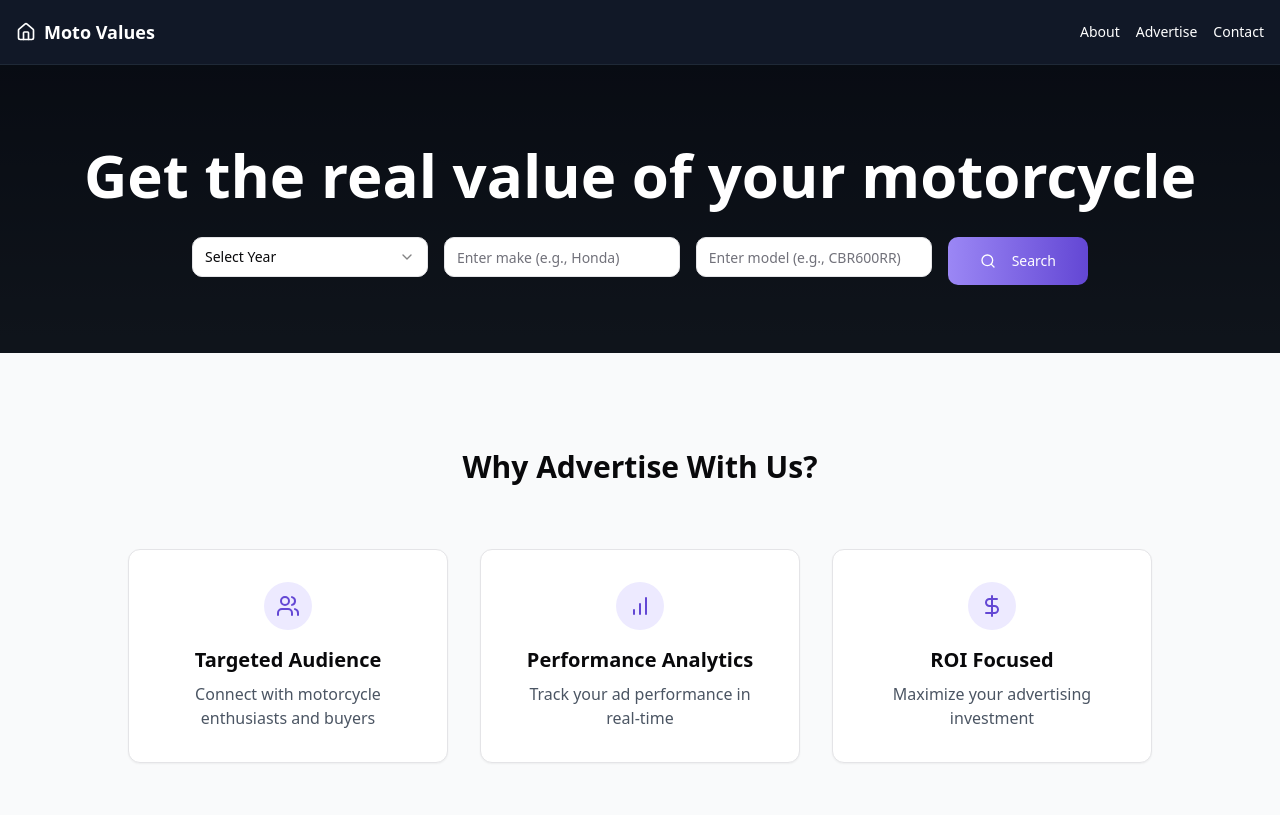
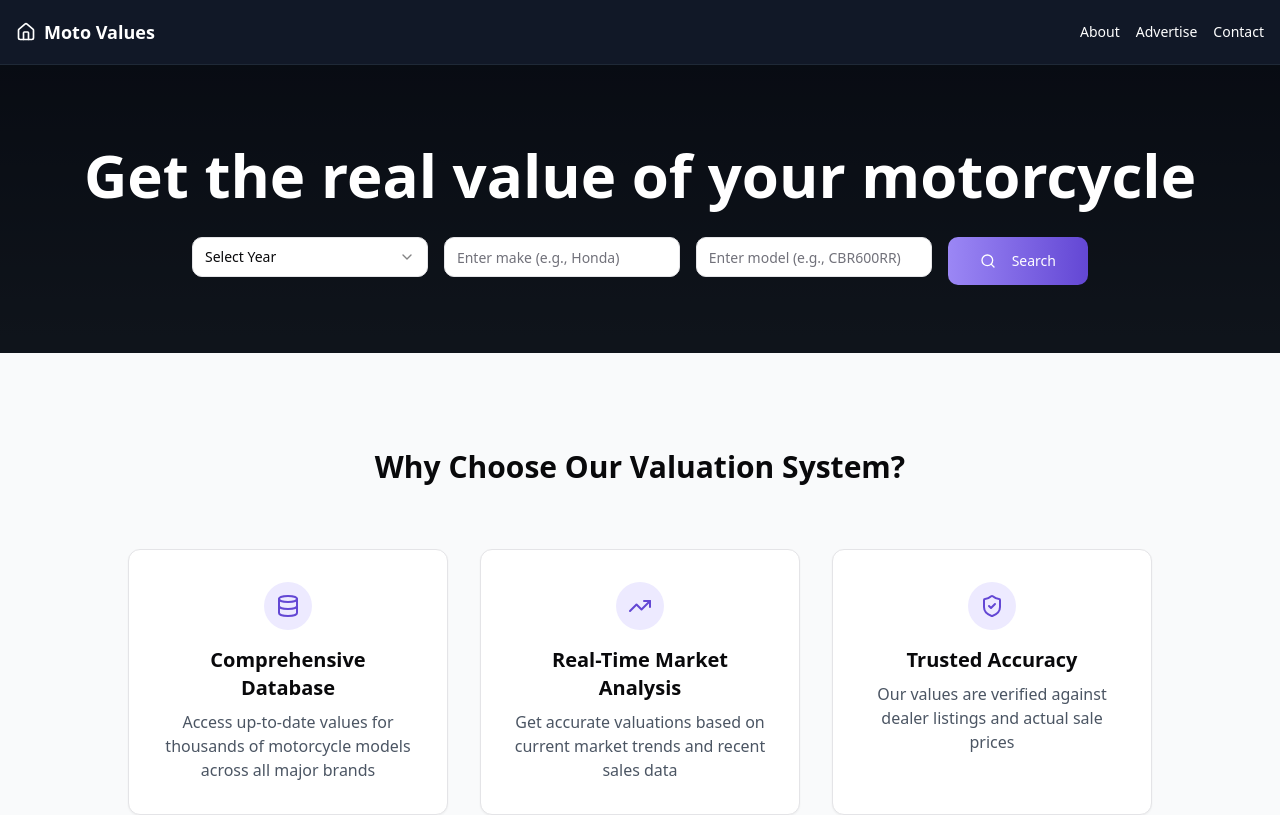
Before and after one commit to directconnected/rider-basecamp, a React (Vite) app: page / in a window 1280 px wide. Shown: the top 815 px of the page. Built offline with nearby package versions, Linux system fonts and the light colour scheme.

Commit message:
Update homepage advertising section
Update the "Why advertise with us?" section on the homepage to instead feature key features of the motorcycle valuation system.

```diff
--- a/src/pages/Index.tsx
+++ b/src/pages/Index.tsx
@@ -1,10 +1,11 @@
+
 import React, { useEffect, useState } from "react";
 import { useNavigate, Link } from "react-router-dom";
 import { Button } from "@/components/ui/button";
 import { Card } from "@/components/ui/card";
 import { Input } from "@/components/ui/input";
 import { Select, SelectTrigger, SelectValue, SelectContent, SelectItem } from "@/components/ui/select";
-import { Search, Users, BarChart, DollarSign } from "lucide-react";
+import { Search, Database, TrendingUp, ShieldCheck } from "lucide-react";
 import { supabase } from "@/integrations/supabase/client";
 import Navigation from "@/components/Navigation";
 
@@ -132,7 +133,7 @@ const Index = () => {
                 </>
               ) : (
                 <h2 className="text-3xl font-bold mb-4">
-                  Why Advertise With Us?
+                  Why Choose Our Valuation System?
                 </h2>
               )}
             </div>
@@ -157,30 +158,30 @@ const Index = () => {
               <div className="grid md:grid-cols-3 gap-8 max-w-5xl mx-auto">
                 {[
                   {
-                    icon: Users,
-                    title: "Targeted Audience",
-                    description: "Connect with motorcycle enthusiasts and buyers",
+                    icon: Database,
+                    title: "Comprehensive Database",
+                    description: "Access up-to-date values for thousands of motorcycle models across all major brands",
                   },
                   {
-                    icon: BarChart,
-                    title: "Performance Analytics",
-                    description: "Track your ad performance in real-time",
+                    icon: TrendingUp,
+                    title: "Real-Time Market Analysis",
+                    description: "Get accurate valuations based on current market trends and recent sales data",
                   },
                   {
-                    icon: DollarSign,
-                    title: "ROI Focused",
-                    description: "Maximize your advertising investment",
+                    icon: ShieldCheck,
+                    title: "Trusted Accuracy",
+                    description: "Our values are verified against dealer listings and actual sale prices",
                   },
-                ].map((benefit) => (
+                ].map((feature) => (
                   <Card
-                    key={benefit.title}
+                    key={feature.title}
                     className="p-8 text-center hover-card"
                   >
                     <div className="inline-flex items-center justify-center w-12 h-12 rounded-full bg-theme-100 text-theme-600 mb-4">
-                      <benefit.icon size={24} />
+                      <feature.icon size={24} />
                     </div>
-                    <h3 className="text-xl font-bold mb-2">{benefit.title}</h3>
-                    <p className="text-gray-600">{benefit.description}</p>
+                    <h3 className="text-xl font-bold mb-2">{feature.title}</h3>
+                    <p className="text-gray-600">{feature.description}</p>
                   </Card>
                 ))}
               </div>
```
